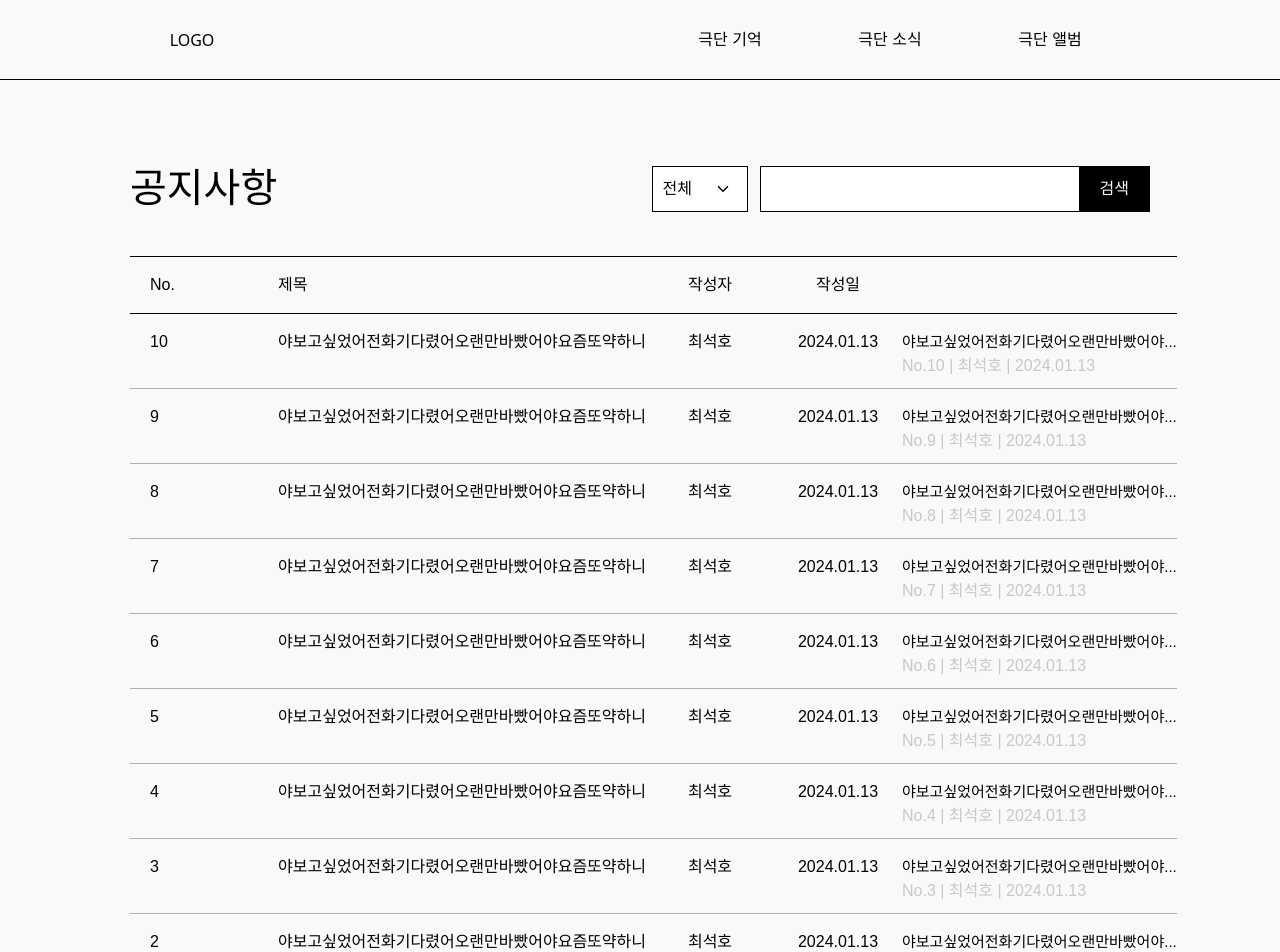
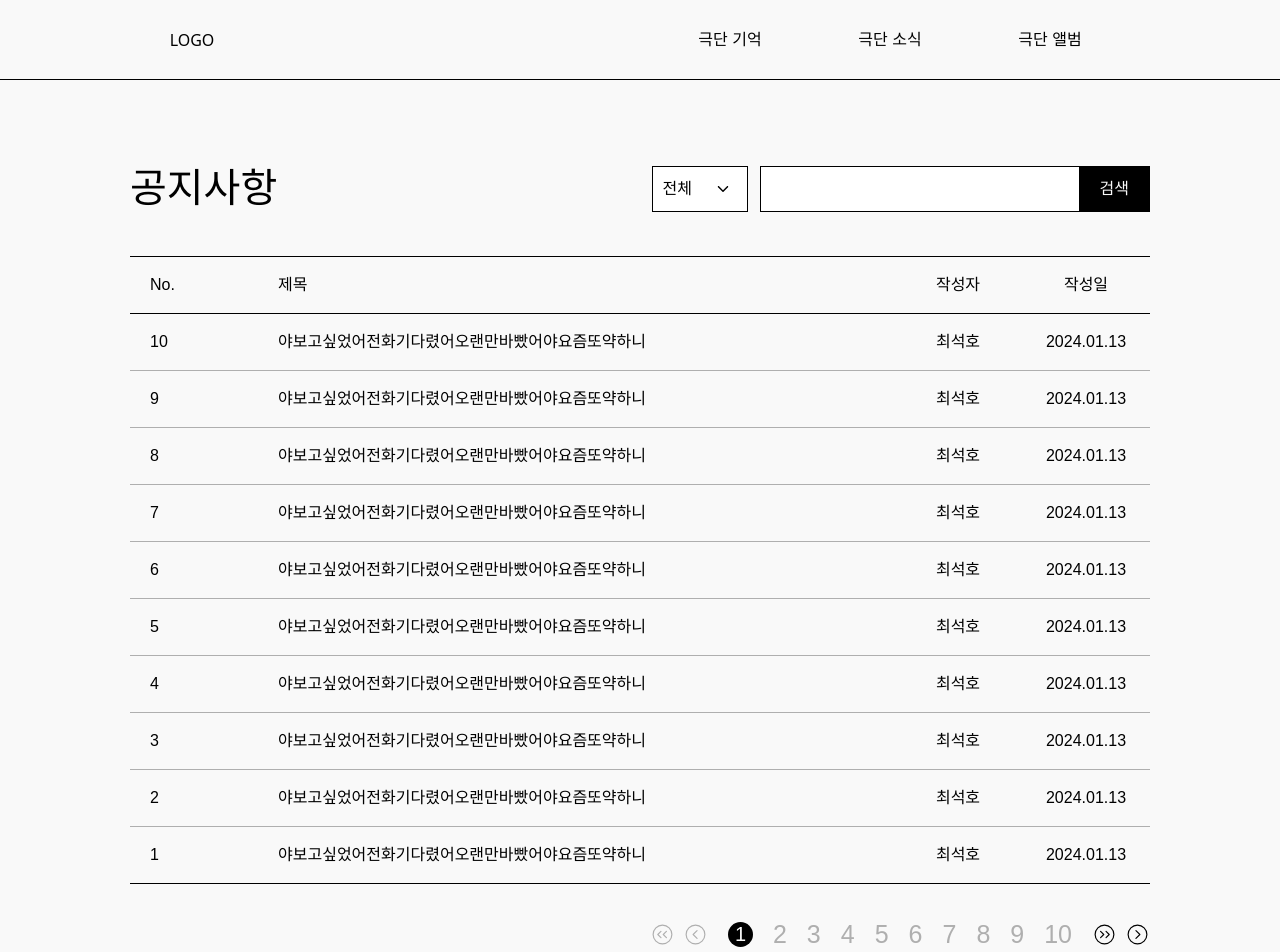
Before and after one commit to k-syou/memory-front-end, a Next.js app: page /notice in a window 1280 px wide. Shown: the top 952 px of the page. Built offline with nearby package versions, Linux system fonts and the light colour scheme; a web font is replaced by a local one.

Commit message:
[update] 구분 사이즈 변경 및 disable 데이터 삭제

```diff
--- a/components/atoms/disable/Text.tsx
+++ /dev/null
@@ -1,92 +0,0 @@
-import { cn } from "@/lib/utils";
-import { VariantProps, cva } from "class-variance-authority";
-import Link from "next/link";
-import { forwardRef } from "react";
-
-// text variants
-// class name values from figma
-const TextVariants = cva("leading-normal tracking-normal", {
-  variants: {
-    variant: {
-      default: "text-base",
-      web_h1: "text-4xl font-light",
-      web_h2: "text-3xl font-light",
-      web_h3: "text-2xl font-normal",
-      web_h4: "text-xl font-normal",
-      web_h5: "text-lg font-normal",
-      web_h6: "text-md font-normal",
-      web_subtitle1: "text-base font-medium",
-      web_subtitle2: "text-sm font-medium",
-      web_body1: "text-base font-normal",
-      web_body2: "text-sm font-normal",
-      web_btn: "text-sm font-medium",
-      web_caption: "text-xs font-normal",
-      web_overline: "text-2xs font-normal"
-    },
-    language: {
-      ko: "font-ko",
-      en: "font-en",
-      test: "font-test"
-    },
-  },
-  defaultVariants: {
-    variant: "default",
-    language: "ko",
-  },
-});
-
-export interface TextProps
-  extends React.HTMLAttributes<HTMLParagraphElement | HTMLHeadingElement>,
-    VariantProps<typeof TextVariants> {
-  type?: "heading" | "paragraph" | "link" | "none";
-  url?: string | String;
-}
-
-const Text = forwardRef<HTMLParagraphElement | HTMLHeadingElement, TextProps>(
-  ({ className, variant, language, children, type, url, ...props }, ref) => {
-    if (type === "heading") {
-      return (
-        <h1
-          className={cn(TextVariants({ variant, language, className }))}
-          ref={ref}
-        >
-          {children}
-        </h1>
-      );
-    } else if (type === "link") {
-      if (url === undefined || url === null || url === '') {
-        console.log('need url option');
-        url = '/';
-      }
-      return (
-        <a
-          className={cn(TextVariants({ variant, language, className }))}
-          href={String(url!)}
-        >
-          {children}
-        </a>
-      );
-    } else if (type === "paragraph") {
-      return (
-        <p
-          className={cn(TextVariants({ variant, language, className }))}
-          ref={ref}
-        >
-          {children}
-        </p>
-      );
-    } else {
-      return (
-        <span
-          className={cn(TextVariants({ variant, language, className }))}
-          ref={ref}
-        >
-          {children}
-        </span>
-      );
-    }
-  }
-);
-Text.displayName = "Text";
-
-export default Text;
--- /dev/null
+++ b/components/sections/notice/NoticePagenation.tsx
@@ -0,0 +1,52 @@
+import Text from "@/components/atoms/Text";
+import {
+  PiCaretCircleDoubleLeftLight as DblLeftCircle,
+  PiCaretCircleDoubleRightLight as DblRightCircle,
+  PiCaretCircleLeftLight as LeftCircle,
+  PiCaretCircleRightLight as RightCircle,
+} from "react-icons/pi";
+
+const NoticePagenation = () => {
+  return (
+    <div className="flex justify-end text-[25px] items-center mb-[72px]">
+      <DblLeftCircle className="mr-2 cursor-pointer text-gray500 w-[25px] h-[25px]" />
+      <LeftCircle className="mr-5 cursor-pointer text-gray500 w-[25px] h-[25px]" />
+      <div className="flex gap-5 justify-center">
+        <div className="w-[25px] h-[25px] rounded-full bg-black text-gray100 my-auto text-center">
+          <Text className="text-h6 leading-[25px]">1</Text>
+        </div>
+        <div>
+          <Text className="text-h6 text-gray500">2</Text>
+        </div>
+        <div>
+          <Text className="text-h6 text-gray500">3</Text>
+        </div>
+        <div>
+          <Text className="text-h6 text-gray500">4</Text>
+        </div>
+        <div>
+          <Text className="text-h6 text-gray500">5</Text>
+        </div>
+        <div>
+          <Text className="text-h6 text-gray500 sm:hidden">6</Text>
+        </div>
+        <div>
+          <Text className="text-h6 text-gray500 sm:hidden">7</Text>
+        </div>
+        <div>
+          <Text className="text-h6 text-gray500 sm:hidden">8</Text>
+        </div>
+        <div>
+          <Text className="text-h6 text-gray500 sm:hidden">9</Text>
+        </div>
+        <div>
+          <Text className="text-h6 text-gray500 sm:hidden">10</Text>
+        </div>
+      </div>
+      <DblRightCircle className="ml-5 cursor-pointer w-[25px] h-[25px]" />
+      <RightCircle className="ml-2 cursor-pointer w-[25px] h-[25px]" />
+    </div>
+  );
+};
+
+export default NoticePagenation;
--- a/components/sections/notice/NoticeTable.tsx
+++ b/components/sections/notice/NoticeTable.tsx
@@ -10,6 +10,7 @@ import {
   PiCaretCircleRightLight as RightCircle,
 } from "react-icons/pi";
 import { useRouter } from "next/navigation";
+import NoticePagenation from "./NoticePagenation";
 
 type Props = {
   tableData: Array<noticeData>;
@@ -70,7 +71,7 @@ const NoticeTable = ({ tableData }: Props) => {
                 </div>
 
                 {/* 모바일 */}
-                <div className="table-cell w-full py-[10px]">
+                <div className="w-full py-[10px] hidden sm:table-cell">
                   <Text
                     className="text-b2 cursor-pointer block w-full"
                     type="link"
@@ -87,9 +88,10 @@ const NoticeTable = ({ tableData }: Props) => {
             );
           })}
         </div>
-        <div className="flex justify-end text-[25px] items-center mb-[72px]">
-          <DblLeftCircle className="mr-2 cursor-pointer text-gray500" />
-          <LeftCircle className="mr-5 cursor-pointer text-gray500" />
+        <NoticePagenation />
+        {/* <div className="flex justify-end text-[25px] items-center mb-[72px]">
+          <DblLeftCircle className="mr-2 cursor-pointer text-gray500 w-[25px] h-[25px]" />
+          <LeftCircle className="mr-5 cursor-pointer text-gray500 w-[25px] h-[25px]" />
           <div className="flex gap-5 justify-center">
             <div className="w-[25px] h-[25px] rounded-full bg-black text-gray100 my-auto text-center">
               <Text className="text-h6 leading-[25px]">1</Text>
@@ -122,9 +124,9 @@ const NoticeTable = ({ tableData }: Props) => {
               <Text className="text-h6 text-gray500 sm:hidden">10</Text>
             </div>
           </div>
-          <DblRightCircle className="ml-5 cursor-pointer" />
-          <RightCircle className="ml-2 cursor-pointer" />
-        </div>
+          <DblRightCircle className="ml-5 cursor-pointer w-[25px] h-[25px]" />
+          <RightCircle className="ml-2 cursor-pointer w-[25px] h-[25px]" />
+        </div> */}
       </Container>
     </Section>
   );
--- a/tailwind.config.ts
+++ b/tailwind.config.ts
@@ -9,17 +9,17 @@ const config: Config = {
   theme: {
     screens: {
       xl: { min: "1440px", max: "1920px" },
-      lg: { min: "1020px", max: "1440px" },
-      md: { min: "768px", max: "1020px" },
-      sm: { max: "768px" },
+      lg: { min: "1020px", max: "1439px" },
+      md: { min: "768px", max: "1019px" },
+      sm: { max: "767px" },
     },
     container: {
       center: true,
       screens: {
         xl: { min: "1440px", max: "1920px" },
-        lg: { min: "1020px", max: "1440px" },
-        md: { min: "768px", max: "1020px" },
-        sm: { min: "360px", max: "768px" },
+        lg: { min: "1020px", max: "1439px" },
+        md: { min: "768px", max: "1019px" },
+        sm: { min: "360px", max: "767px" },
       },
     },
     fontSize: {
```
Also changed, not shown: components/atoms/disable/ButtonCarousel.tsx (deleted, +0 -47 lines), components/atoms/disable/SlideCarousel.tsx (deleted, +0 -67 lines), components/atoms/disable/Container.tsx (deleted).
